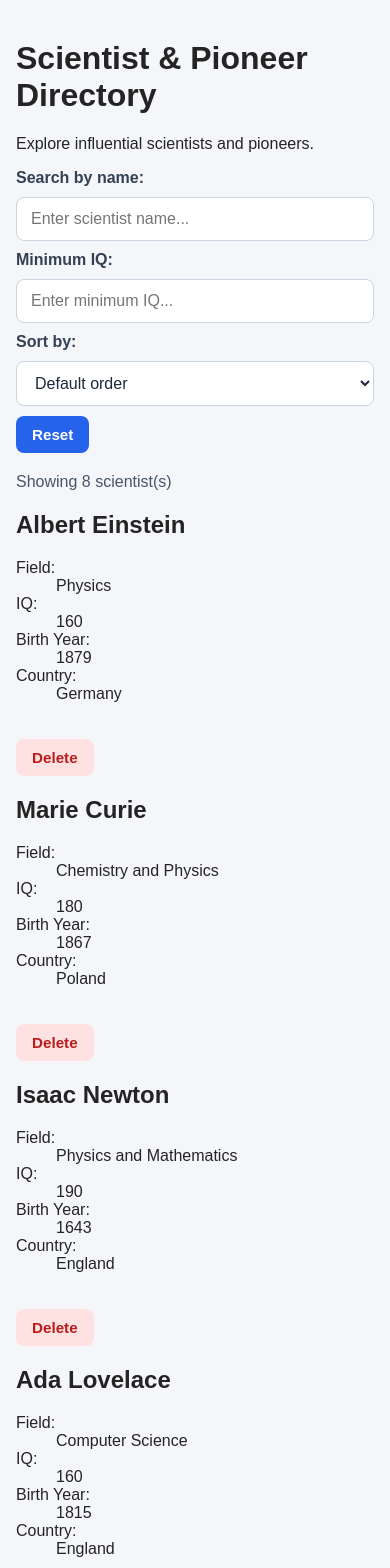
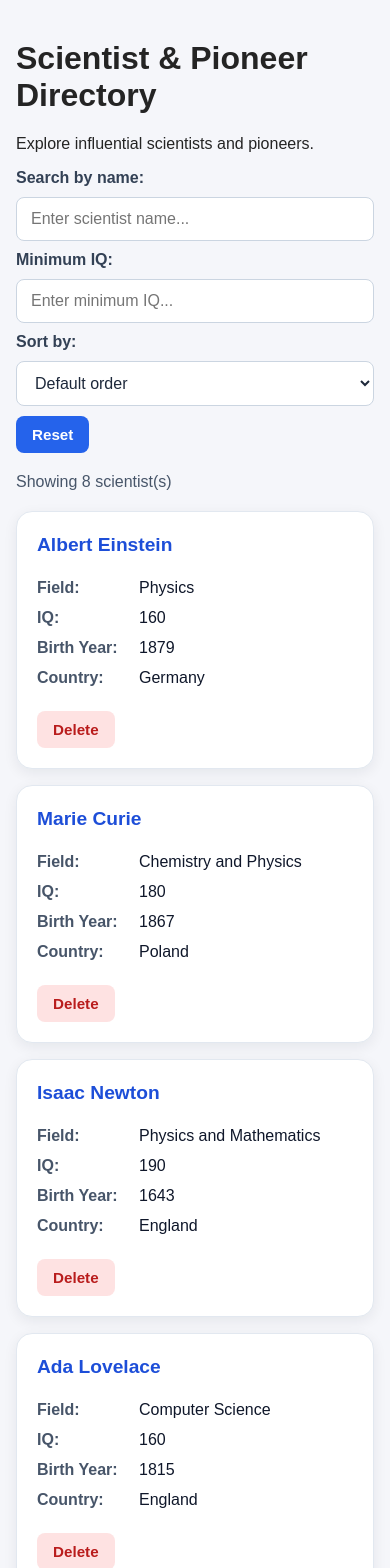
Before and after one commit to LamTienHung/Lab3, a React (Vite) app in the folder EX2/: page / in a window 390 px wide. Shown: the top 1568 px of the page. Built offline with nearby package versions, Linux system fonts and the light colour scheme.

Commit message:
style(ex2): improve scientist card layout and responsiveness

```diff
--- a/EX2/src/App.css
+++ b/EX2/src/App.css
@@ -87,3 +87,86 @@ main {
   outline: 3px solid #1e40af;
   outline-offset: 3px;
 }
+/* Improved directory layout */
+
+.scientist-grid {
+  display: grid;
+  grid-template-columns: repeat(3, minmax(0, 1fr));
+  gap: 20px;
+  align-items: stretch;
+}
+
+.scientist-card {
+  display: flex;
+  flex-direction: column;
+  background: #ffffff;
+  border: 1px solid #e2e8f0;
+  border-radius: 16px;
+  padding: 24px;
+  box-shadow: 0 4px 14px rgba(15, 23, 42, 0.07);
+}
+
+.scientist-card h2 {
+  font-size: 1.3rem;
+  line-height: 1.4;
+  color: #1d4ed8;
+  margin: 0 0 20px;
+}
+
+.scientist-card dl {
+  display: grid;
+  grid-template-columns: 95px minmax(0, 1fr);
+  gap: 12px;
+  margin: 0;
+}
+
+.scientist-card dt {
+  font-weight: 600;
+  color: #475569;
+}
+
+.scientist-card dd {
+  margin: 0;
+  color: #0f172a;
+  overflow-wrap: anywhere;
+}
+
+.delete-button {
+  align-self: flex-start;
+  margin-top: auto;
+  padding: 10px 16px;
+  background: #fee2e2;
+  color: #b91c1c;
+  border: none;
+  border-radius: 8px;
+  cursor: pointer;
+}
+
+.scientist-card dl + .delete-button {
+  margin-top: 24px;
+}
+
+@media (max-width: 900px) {
+  .scientist-grid {
+    grid-template-columns: repeat(2, minmax(0, 1fr));
+  }
+}
+
+@media (max-width: 600px) {
+  .scientist-grid {
+    grid-template-columns: 1fr;
+    gap: 16px;
+  }
+
+  .scientist-card {
+    padding: 20px;
+  }
+
+  .scientist-card dl {
+    grid-template-columns: 90px minmax(0, 1fr);
+  }
+
+  .scientist-card h2 {
+    font-size: 1.2rem;
+  }
+}
```
